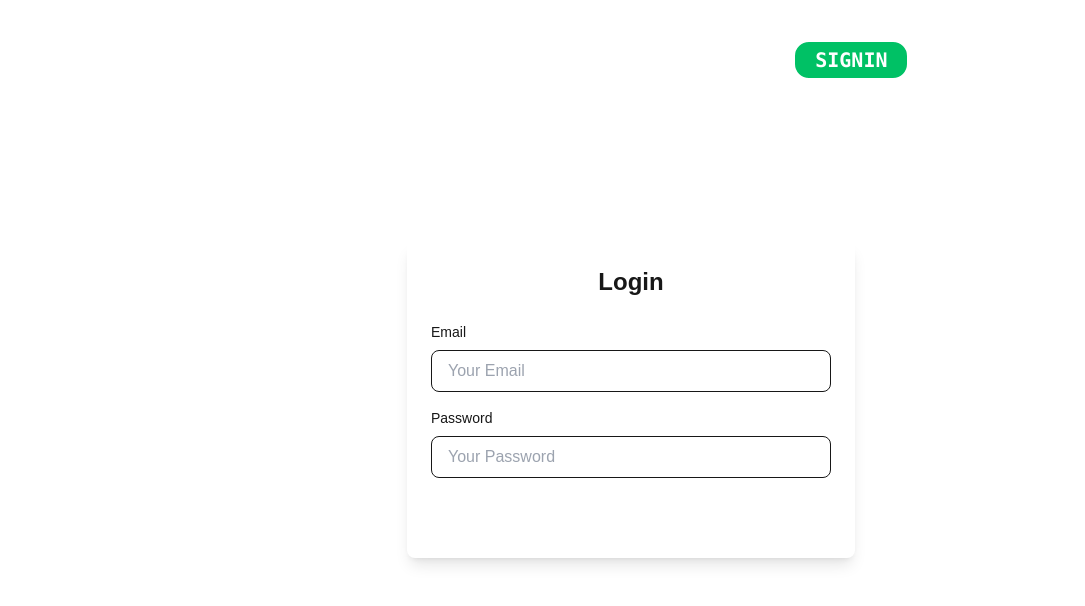
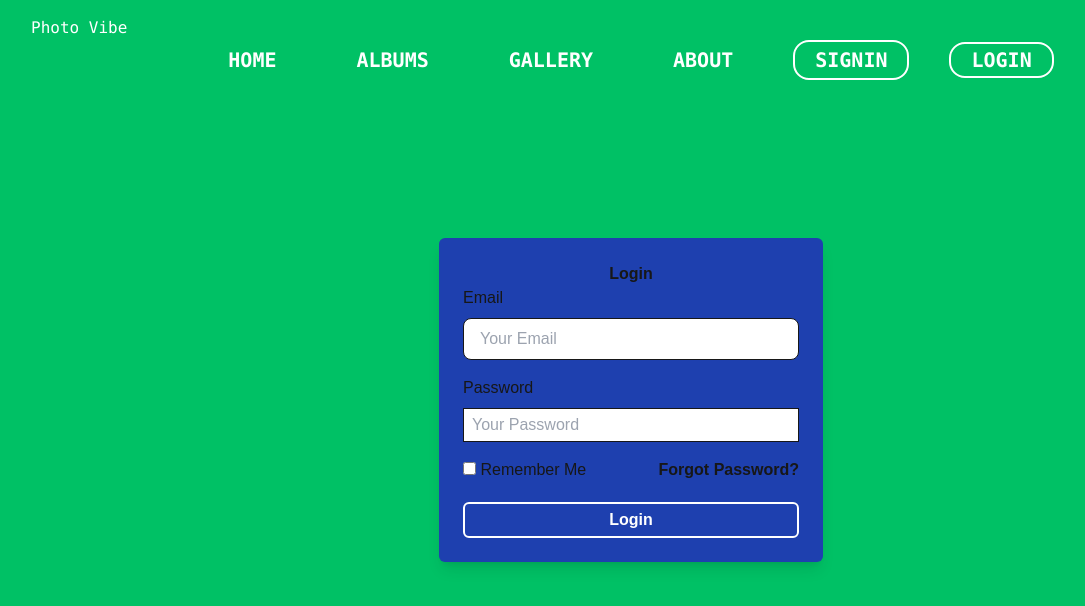
Before and after one commit to oniwebdesigner/PhotoVibe, a Next.js app: page /login in a window 1280 px wide. Shown: the top 606 px of the page, without its empty margins (9-1094 px from the left). Built offline with nearby package versions, Linux system fonts and the light colour scheme.

Commit message:
update Login page

```diff
--- a/package.json
+++ b/package.json
@@ -35,9 +35,9 @@
     "eslint": "^8",
     "eslint-config-next": "14.2.11",
     "jest": "^29.7.0",
-    "postcss": "^8",
+    "postcss": "^8.4.47",
     "prisma": "^5.19.1",
-    "tailwindcss": "^3.4.1",
+    "tailwindcss": "^3.4.12",
     "ts-jest": "^29.2.5",
     "typescript": "^5"
   }
--- /dev/null
+++ b/postcss.config.js
@@ -0,0 +1,6 @@
+module.exports = {
+  plugins: {
+    tailwindcss: {},
+    autoprefixer: {},
+  },
+}
--- a/src/app/login/Login.tsx
+++ b/src/app/login/Login.tsx
@@ -50,15 +50,15 @@ const Login = () => {
   };
 
   return (
-    <div className="flex justify-center items-center h-screen bg-gray-100">
-      <form onSubmit={handleSubmit} className="bg-green-100 p-6 rounded-lg shadow-lg w-full max-w-md">
-        <h2 className="text-2xl font-bold text-center mb-6 text-gray-800">Login</h2>
+    <div className="flex justify-center items-center h-screen bg-indigo-600">
+      <form onSubmit={handleSubmit} className="w-96 p-6 shadow-lg bg-blue rounded-md">
+        <h2 className="fa-solid fa-user ext-3xl block text-center font-semibold">Login</h2>
 
         {error && <p className="text-red-500 mb-4">{error}</p>}  {/* Display error message */}
         {success && <p className="text-green-500 mb-4">{success}</p>}  {/* Display success message */}
 
         <div className="mb-4">
-          <label htmlFor="email" className="block mb-2 text-sm font-medium text-gray-900 dark:text-white">Email</label>
+          <label htmlFor="email" className="block text-base mb-2">Email</label>
           <input
             type="email"
             id="email"
@@ -72,22 +72,34 @@ const Login = () => {
         </div>
 
         <div className="mb-4">
-          <label htmlFor="password" className="block mb-2 text-sm font-medium text-gray-900 dark:text-white">Password</label>
+          <label htmlFor="password" className="block text-base mb-2">Password</label>
           <input
             type="password"
             id="password"
             name="password"
             placeholder="Your Password"
-            className="w-full px-4 py-2 border border-gray-300 rounded-lg focus:outline-none focus:ring-2 focus:ring-blue-500"
+            className= "border w-full text-base px-2 py-1 focus:outline-none focus:ring-0 focus:border-gray-600"
             value={formData.password}
             onChange={handleChange}
             required
           />
         </div>
 
+        <div className="mt-3 flex justify-between items-center">
+            <div>
+              <input type="checkbox" id="remember" />
+              <label htmlFor="remember"> Remember Me</label>
+            </div>
+
+
+            <div>
+              <a href="#" className="text-indigo-800 font-semibold">Forgot Password?</a>
+            </div>
+            </div>
+
         <button
           type="submit"
-          className="text-white bg-blue-700 hover:bg-blue-800 focus:ring-4 focus:outline-none focus:ring-blue-300 font-medium rounded-lg text-sm px-5 py-2.5 text-center dark:bg-blue-600 dark:hover:bg-blue-700 dark:focus:ring-green-800"
+          className=" mt-5 border-2 border-indigo-700 bg-indigo-700 text-white py-1 w-full rounded-md hover:bg-transparent hover:text-indigo-700 font-semibold"
         >
           Login
         </button>
--- a/src/app/login/page.tsx
+++ b/src/app/login/page.tsx
@@ -1,10 +1,11 @@
 import React from 'react'
 import Login from './Login'
 import Background from '../signUp/SignUp.jpg';
+import { Html } from 'next/document';
 
 export default function page() {
   return (
-    <div>
+    <div class ="bg-green">
 
       <Login></Login>
     </div>
--- a/tailwind.config.ts
+++ b/tailwind.config.ts
@@ -12,6 +12,7 @@ const config: Config = {
       darkGray: "#4d4d4d",
       green: "#00C165",
       black: "#000",
+      blue :'#1E40AF',
     },
     extend: {
       transitionProperty: {
```
Also changed, not shown: test-tailwind.config.js (added, +8 -0 lines), 1 other file (tests, documents, lock files or other folders).
